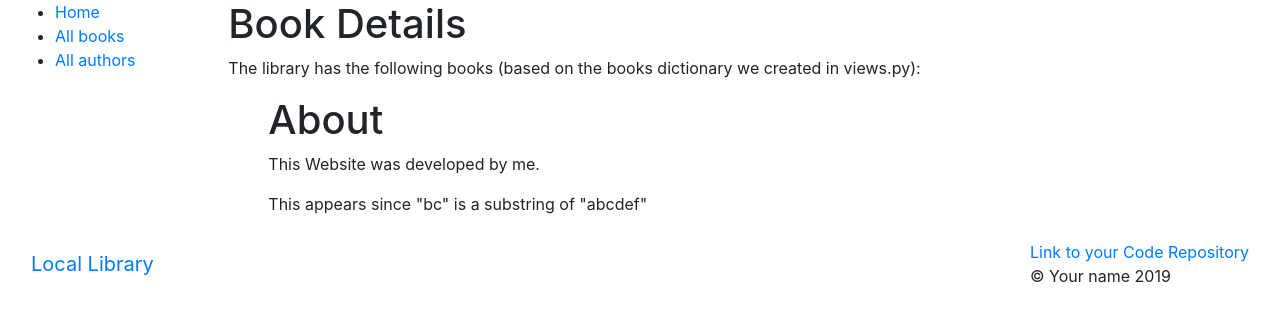
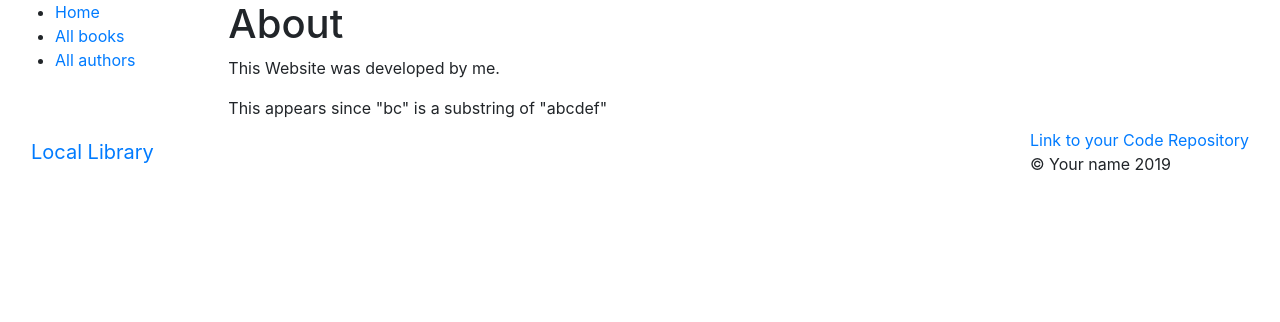
Before and after one commit to dlawlessdit/SGM2019, a Django app: page /library/about/ in a window 1280 px wide. Shown: the top 322 px of the page. Run offline with Django 3.2, Linux system fonts and the light colour scheme; some libraries are stand-ins or nearby versions.

Commit message:
Add files via upload

```diff
--- a/lab2/libraryapp/templates/about.html
+++ b/lab2/libraryapp/templates/about.html
@@ -3,12 +3,7 @@
 <html>
 {% block content %}
 
-  <h1>Book Details</h1>
-  <p>The library has the following books (based on the books dictionary we created in views.py):</p>
-  <ul>
-<head>
-  <title>Software for the Global Market 2 2018-2019</title>
-</head>
+
 <body>
     <h1>About </h1>
     <p>This Website was developed by me.</p>
```
